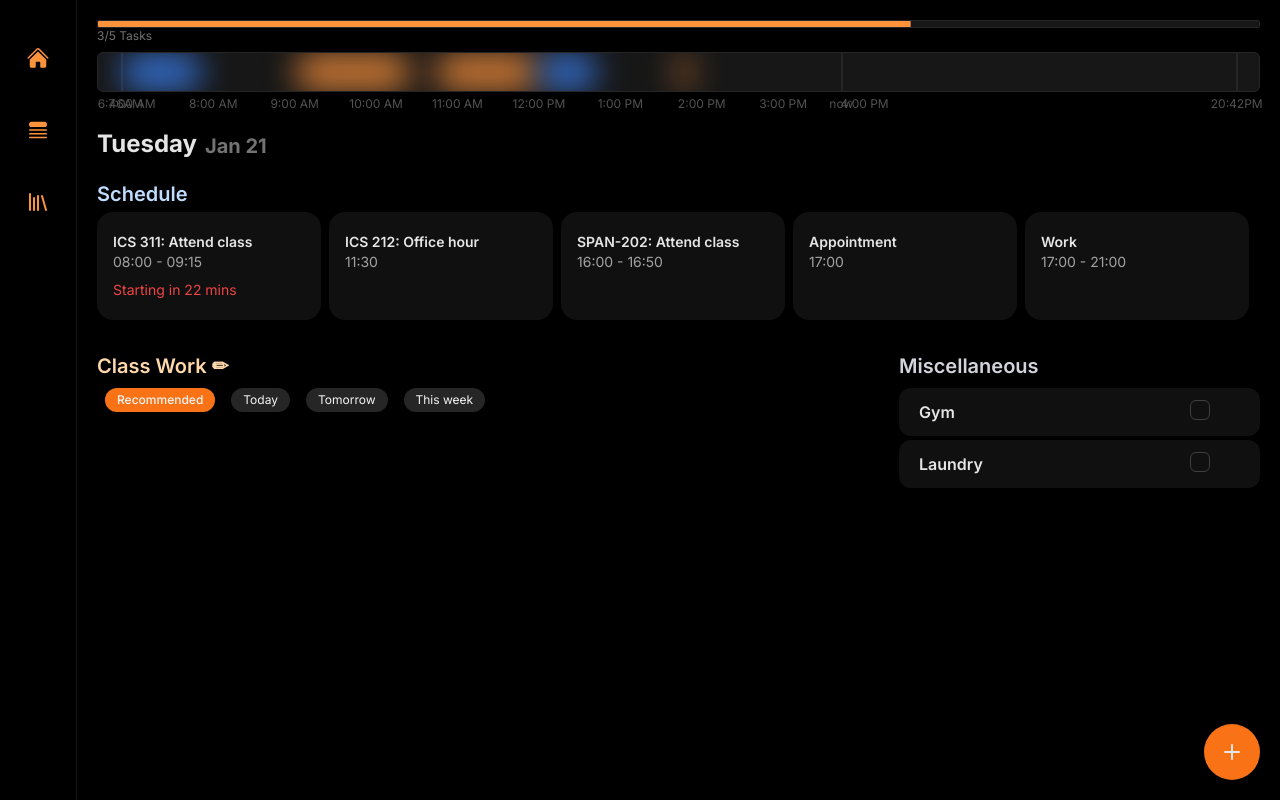
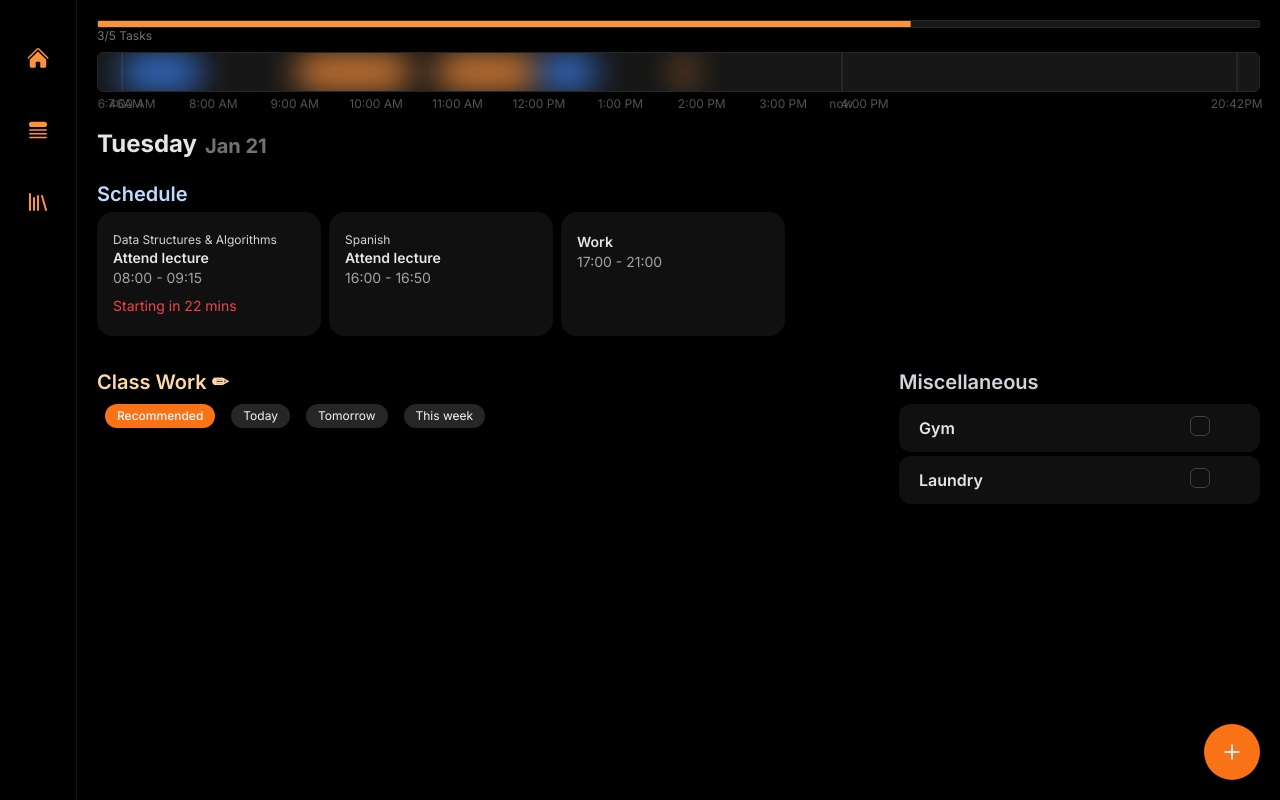
Before and after one commit to GrandeJames/bryzi, a Next.js app: page / in a window 1280 px wide. Built offline with nearby package versions, Linux system fonts and the light colour scheme.

Commit message:
Update sample tasks

```diff
--- a/src/app/(home)/ScheduleSection.tsx
+++ b/src/app/(home)/ScheduleSection.tsx
@@ -15,13 +15,13 @@ function ScheduleSection({ scheduledTasks }: { scheduledTasks: any[] }) {
 function ScheduledTask({ task }: { task: any }) {
   return (
     <div className="bg-neutral-900/70 rounded-2xl min-w-56 max-w-sm px-4 py-5">
+      <div className="text-xs text-neutral-300">{task.class}</div>
       <div className="text-sm font-semibold text-neutral-200">{task.title}</div>
       <div className="text-sm text-neutral-300">
-        <div>{task.class}</div>
         <div className="text-neutral-400">
           {task.startTime} {task.endTime && ` - ${task.endTime}`}
         </div>
-        {task.title === "ICS 311: Attend class" && (
+        {task.class === "Data Structures & Algorithms" && (
           <div className="text-red-500 mt-2">Starting in 22 mins</div>
         )}
       </div>
--- a/src/data/sampleTasks.ts
+++ b/src/data/sampleTasks.ts
@@ -1,7 +1,7 @@
 export const tasks = [
   {
-    title: "ICS 311: Attend class",
-    // class: "ICS 311: Data Structures & Algorithms",
+    title: "Attend lecture",
+    class: "Data Structures & Algorithms",
     impact: 3,
     difficulty: 3,
     date: "2022-01-01",
@@ -12,7 +12,7 @@ export const tasks = [
   {
     title: "Discussion Post 2",
     date: "2022-01-01",
-    class: "ICS 425: Computer Security & Ethics",
+    class: "Computer Security & Ethics",
     impact: 1,
     deadline: "2022-01-01",
     completed: false,
@@ -22,33 +22,18 @@ export const tasks = [
   {
     title: "Read Chap",
     date: "2022-01-01",
-    class: "EDEP 311: Educational Psychology",
+    class: "Educational Psychology",
     impact: 3,
     deadline: "2022-01-01",
     completed: false,
     expectedDuration: "0:90",
   },
   {
-    title: "ICS 212: Office hour",
-    // class: "ICS 212: Program Structure",
-    difficulty: 2,
-    date: "2022-01-01",
-    startTime: "11:30",
-    completed: true,
-  },
-
-  {
-    title: "SPAN-202: Attend class",
-    // class: "SPAN 202: Spanish",
+    title: "Attend lecture",
+    class: "Spanish",
     date: "2022-01-01",
     startTime: "16:00",
     endTime: "16:50",
-    completed: true,
-  },
-  {
-    title: "Appointment",
-    date: "2022-01-01",
-    startTime: "17:00",
     completed: true,
   },
   { title: "Work", date: "2022-01-01", startTime: "17:00", endTime: "21:00", completed: false },
@@ -57,7 +42,7 @@ export const tasks = [
   {
     title: "Discussion Post",
     date: "2022-01-01",
-    class: "ICS 425: Computer Security & Ethics",
+    class: "Computer Security & Ethics",
     impact: 1,
     deadline: "2022-01-01",
     completed: true,
```
